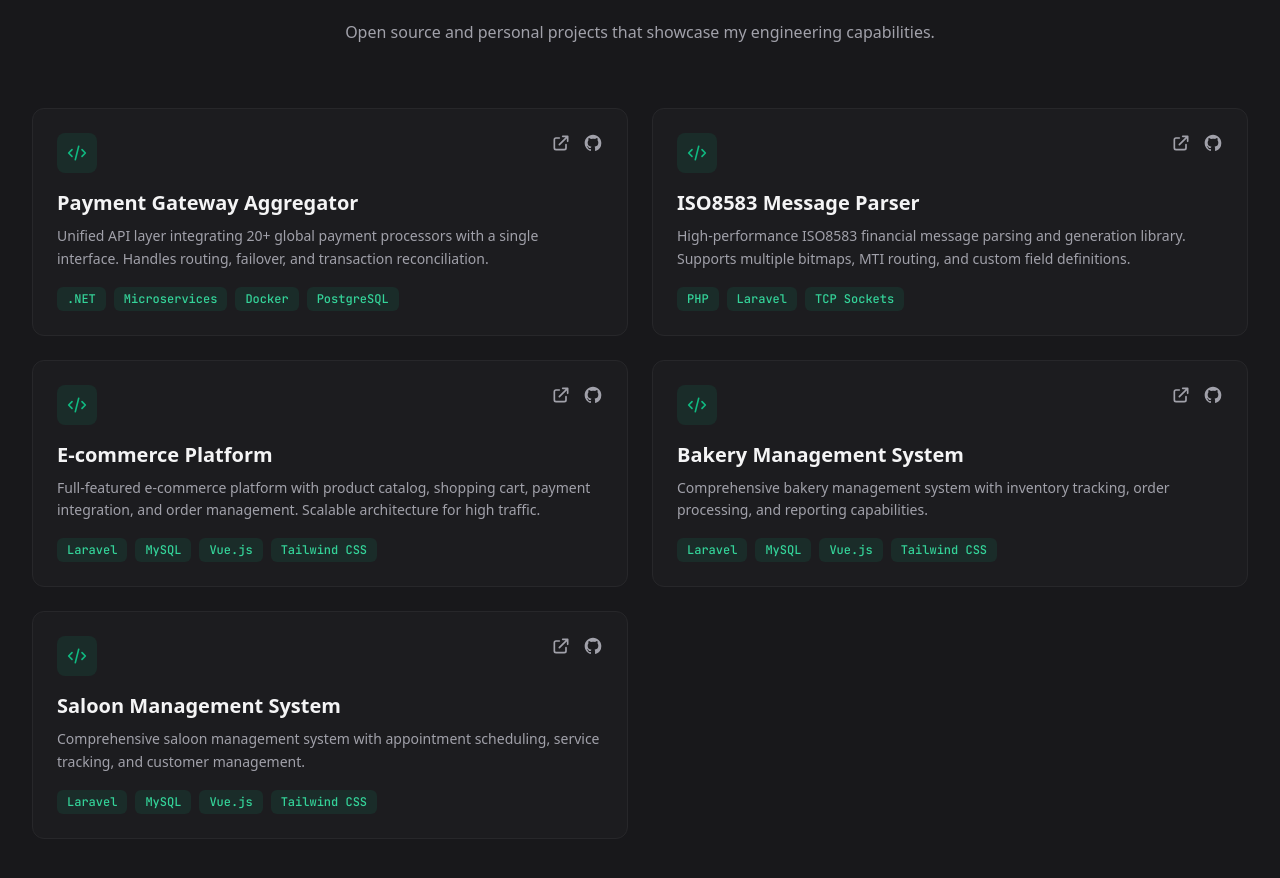
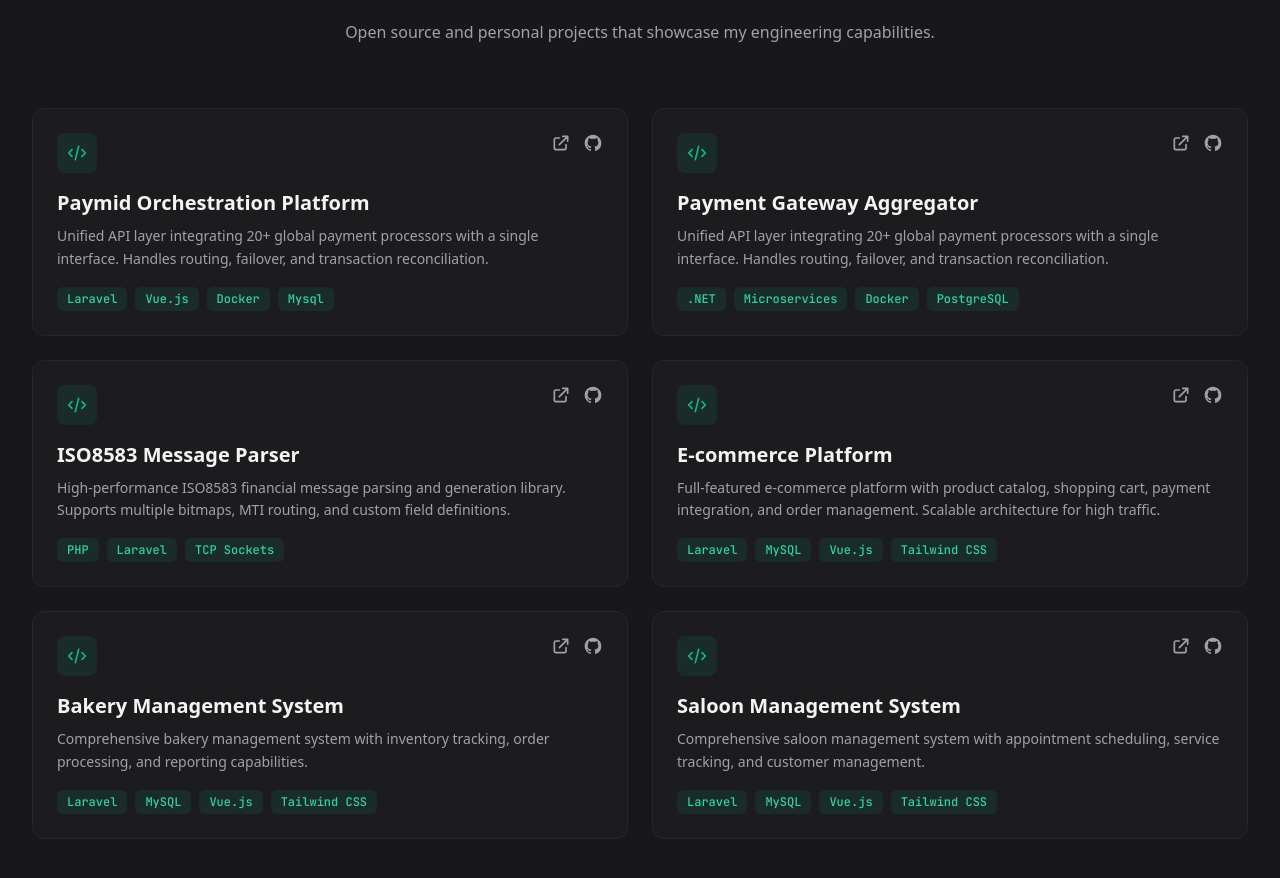
Before and after one commit to iamjnayem/nayemtechfin.com, a Vue app: page / in a window 1280 px wide. Shown: the part 2716-3594 px from the top of the page. Built offline with nearby package versions, Linux system fonts and the light colour scheme.

Commit message:
update project list

```diff
--- a/src/components/Projects.vue
+++ b/src/components/Projects.vue
@@ -1,5 +1,12 @@
 <script setup>
 const projects = [
+  {
+    name: 'Paymid Orchestration Platform',
+    description: 'Unified API layer integrating 20+ global payment processors with a single interface. Handles routing, failover, and transaction reconciliation.',
+    tech: ['Laravel', 'Vue.js', 'Docker', 'Mysql'],
+    github: '#',
+    live: 'https://play.google.com/store/apps/details?id=com.bd_cashbaba&pcampaignid=web_share',
+  },
   {
     name: 'Payment Gateway Aggregator',
     description: 'Unified API layer integrating 20+ global payment processors with a single interface. Handles routing, failover, and transaction reconciliation.',
```
Also changed, not shown: 3 other files (tests, documents, lock files or other folders).
